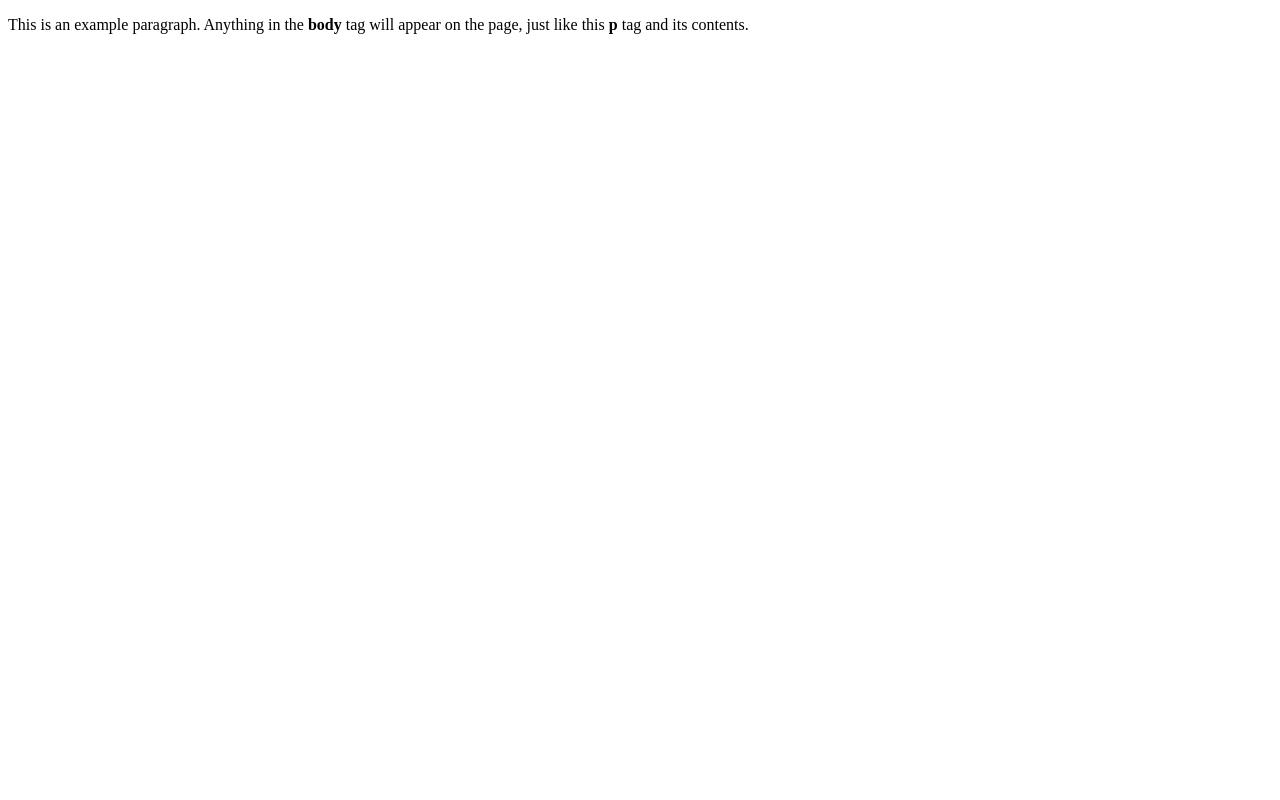
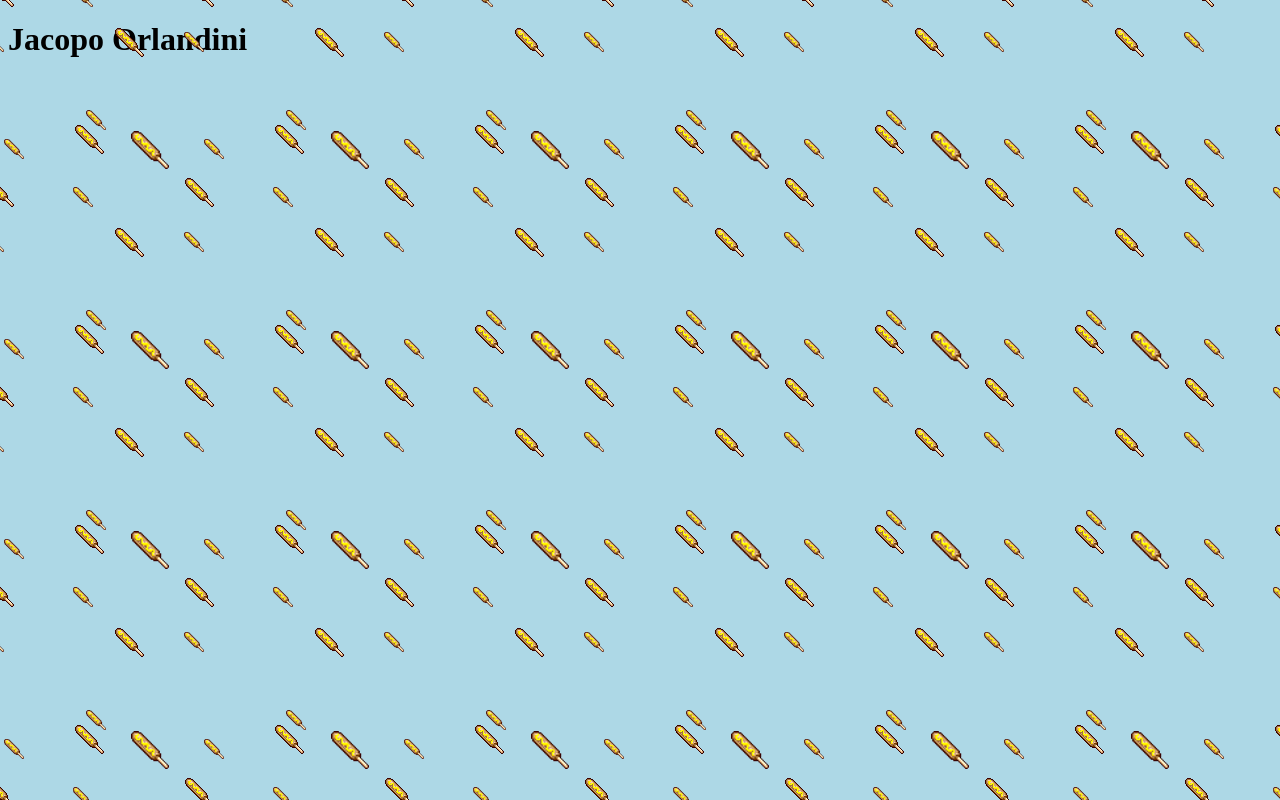
Before and after one commit to JacopoOrlandini/jacorl.github.io, a plain HTML site: page index.html in a window 1280 px wide. Drawn offline with Linux system fonts and the light colour scheme.

Commit message:
corndog animation

```diff
--- a/index.html
+++ b/index.html
@@ -1,9 +1,52 @@
-<!doctype html>
-<html>
-  <head>
-    <title>Jacopo Orlandini Personal Website</title>
-  </head>
-  <body>
-    <p>This is an example paragraph. Anything in the <strong>body</strong> tag will appear on the page, just like this <strong>p</strong> tag and its contents.</p>
-  </body>
+
+<!DOCTYPE html>
+<html lang="en">
+<head>
+    <meta charset="UTF-8">
+    <meta name="viewport" content="width=device-width, initial-scale=1">
+    <title>jacorl</title>
+    <style>
+        body { background-color:lightBlue; }
+        #snow{
+            background: none;
+            font-family: Androgyne;
+            background-image: url('corndog-tile-1.png'), url('corndog-tile.png'), url('corndog-tile-2.png');
+            height: 100%;
+            left: 0;
+            position: absolute;
+            top: 0;
+            width: 100%;
+            z-index:1;
+            -webkit-animation: snow 1000s linear infinite;
+            -moz-animation: snow 1000s linear infinite;
+            -ms-animation: snow 1000s linear infinite;
+            animation: snow 1000s linear infinite;
+            -webkit-transform: translate3d(0,0,0);
+            -moz-transform: translate3d(0,0,0);
+            -ms-transform: translate3d(0,0,0);
+            -o-transform: translate3d(0,0,0);
+            transform: translate3d(0,0,0);
+        }
+        @keyframes snow {
+          0% {background-position: 0px 0px, 0px 0px, 0px 0px;}
+          100% {background-position: 50000px 50000px, 10000px 20000px, -10000px 15000px;}
+        }
+        @-moz-keyframes snow {
+          0% {background-position: 0px 0px, 0px 0px, 0px 0px;}
+          100% {background-position: 50000px 50000px, 10000px 20000px, -10000px 15000px;}
+        }
+        @-webkit-keyframes snow {
+          0% {background-position: 0px 0px, 0px 0px, 0px 0px;}
+          100% {background-position: 50000px 50000px, 10000px 20000px, -10000px 15000px;}
+        }
+        @-ms-keyframes snow {
+          0% {background-position: 0px 0px, 0px 0px, 0px 0px;}
+          100% {background-position: 50000px 50000px, 10000px 20000px, -10000px 15000px;}
+        }
+    </style>
+</head>
+<body>
+   <h1> Jacopo Orlandini </h1>
+   <div id="snow"></div>
+</body>
 </html>
```
Also changed, not shown: corndog-tile-1.png (added), corndog-tile-2.png (added), corndog-tile.png (added).
